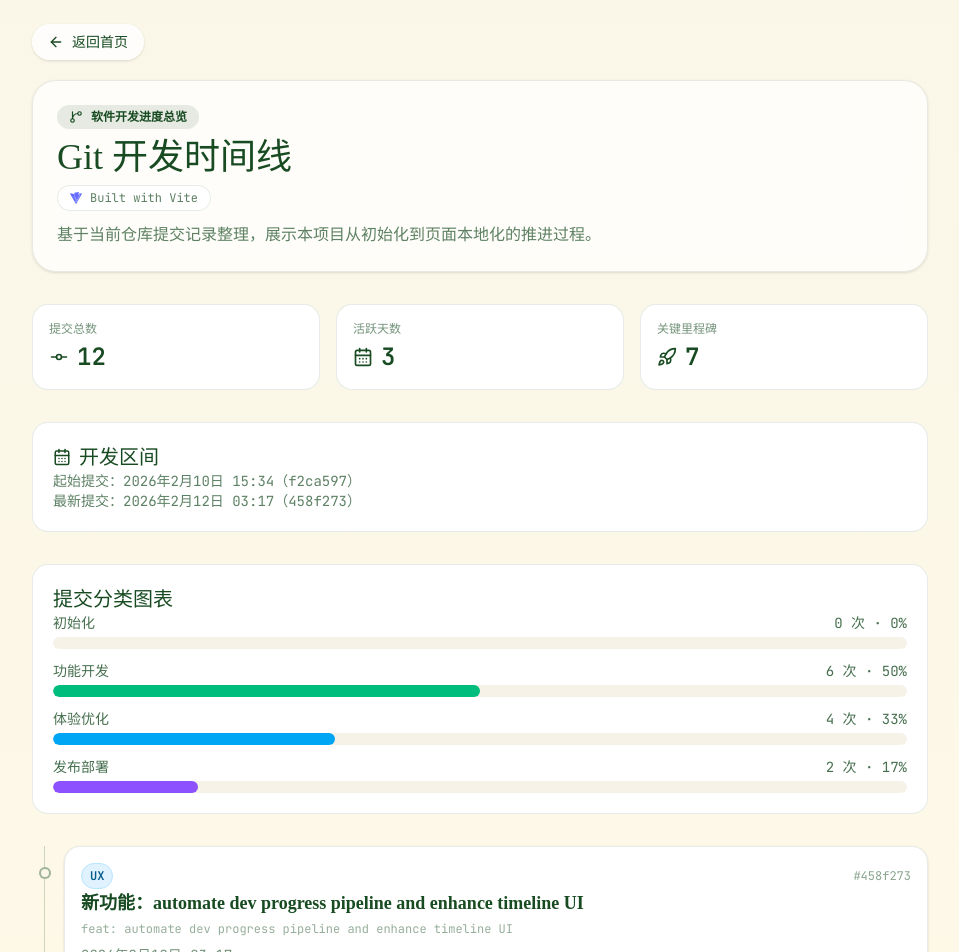
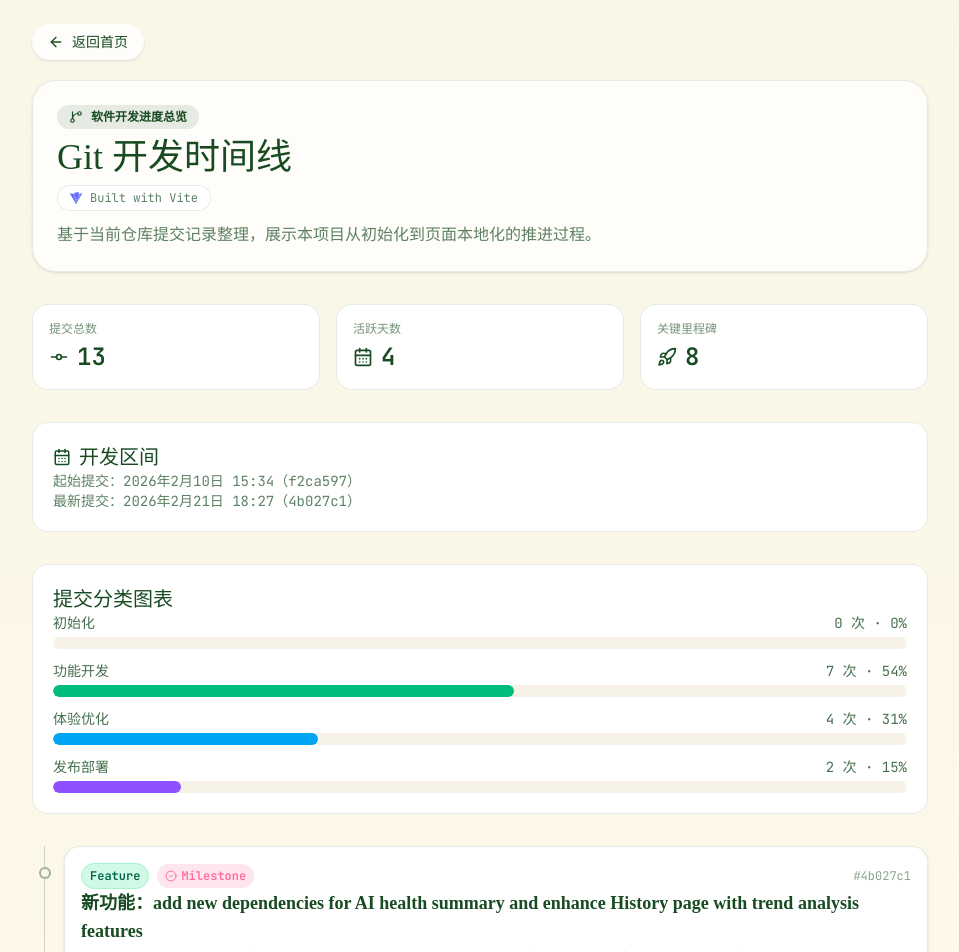
Before and after one commit to quirkybird/pooop, a React (Vite) app: page /dev-progress in a window 1280 px wide. Shown: the top 952 px of the page, without its empty margins (160-1119 px from the left). Built offline with nearby package versions, Linux system fonts and the light colour scheme; no server answers; a web font is replaced by a local one.

Commit message:
Update dev-progress.json with new commit details, enhance error handling in History page, and simplify API call in supabaseApi.ts

```diff
--- a/src/data/dev-progress.json
+++ b/src/data/dev-progress.json
@@ -1,7 +1,16 @@
 {
-  "generatedAt": "2026-02-21T17:33:00.674Z",
-  "total": 12,
+  "generatedAt": "2026-02-21T18:29:18.457Z",
+  "total": 13,
   "commits": [
+    {
+      "hash": "4b027c1",
+      "fullHash": "4b027c1a64259b018df4d1d6dd9f68623f7dcabb",
+      "date": "2026-02-22T02:27:41+08:00",
+      "title": "feat: add new dependencies for AI health summary and enhance History page with trend analysis features",
+      "titleZh": "新功能：add new dependencies for AI health summary and enhance History page with trend analysis features",
+      "category": "Feature",
+      "milestone": true
+    },
     {
       "hash": "458f273",
       "fullHash": "458f273383389f3943d1a5df54f135b5b3414868",
--- a/src/pages/History.tsx
+++ b/src/pages/History.tsx
@@ -451,7 +451,10 @@ export function History() {
       } catch (error) {
         if (cancelled) return;
         setAiSummary("");
-        setAiError(error?.message || "AI 分析加载失败，请稍后重试。");
+        setAiError(
+          (error as { message?: string })?.message ||
+            "AI 分析加载失败，请稍后重试。",
+        );
       } finally {
         if (!cancelled) {
           setAiLoading(false);
--- a/src/services/supabaseApi.ts
+++ b/src/services/supabaseApi.ts
@@ -9,8 +9,7 @@ import type {
   ApiResponse,
   CreateRecordRequest,
   CreateReactionRequest,
-  BindRequest,
-  AiHealthSummary
+  BindRequest
 } from '../types';
 
 // API 响应包装
@@ -258,7 +257,7 @@ export const supabaseApi = {
     ): Promise<ApiResponse<string | null>> => {
       try {
         const { data, error } = await supabase
-          .from<AiHealthSummary>('ai_health_summaries')
+          .from('ai_health_summaries')
           .select('summary')
           .eq('user_id', userId)
           .eq('period_type', periodType)
```
